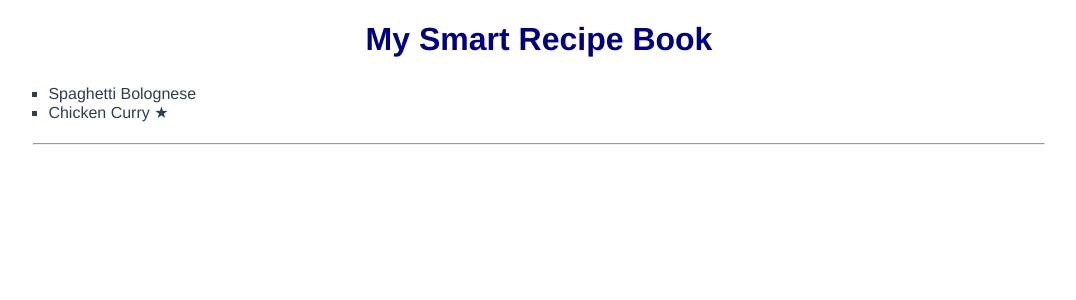
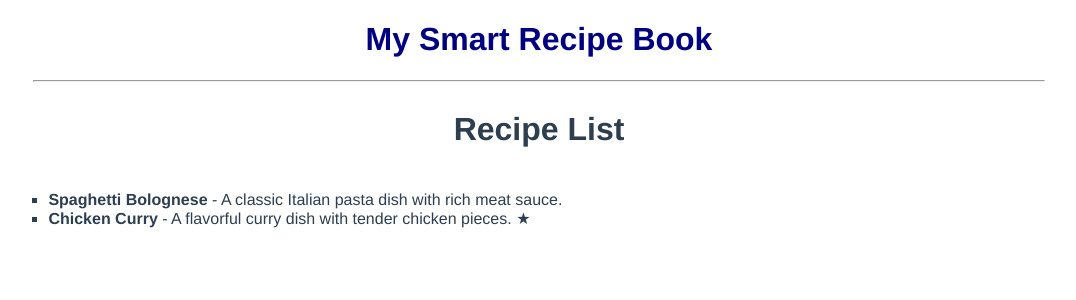
Before and after one commit to mkashifaslam/smart-recipe-box, an Angular app: page / in a window 1280 px wide. Shown: the top 300 px of the page, without its empty margins (101-1177 px from the left). Built offline with nearby package versions, Linux system fonts and the light colour scheme.

Commit message:
add recipe list component with styling and mock data

```diff
--- a/src/app/app.css
+++ b/src/app/app.css
@@ -12,13 +12,3 @@
 h1 {
   color: navy;
 }
-
-ul {
-  list-style-type: square;
-  padding: 5px;
-  text-align: left;
-}
-
-ul li {
-  margin: 0 10px;
-}
--- a/src/app/app.html
+++ b/src/app/app.html
@@ -1,14 +1,5 @@
 <div class="app">
   <h1>My {{ title() }}</h1>
-  <ul>
-    @for (recipe of recipes(); track recipe.id) {
-      <li>
-        {{ recipe.name }}
-        @if (recipe.isFavorite) {
-          <span class="text-red-500">★</span>
-        }
-      </li>
-    }
-  </ul>
   <hr/>
+  <app-recipe-list/>
 </div>
--- a/src/app/app.ts
+++ b/src/app/app.ts
@@ -1,13 +1,13 @@
-import { Component, signal } from '@angular/core';
-import { RecipeModel } from './models';
-import { MOCK_RECIPES } from './mock-recipes';
+import { ChangeDetectionStrategy, Component, signal } from '@angular/core';
+import { RecipeList } from './recipe-list/recipe-list';
 
 @Component({
   selector: 'app-root',
   templateUrl: './app.html',
-  styleUrl: './app.css'
+  styleUrl: './app.css',
+  imports: [RecipeList],
+  changeDetection: ChangeDetectionStrategy.OnPush,
 })
 export class App {
   protected readonly title = signal('Smart Recipe Book');
-  recipes = signal<RecipeModel[]>(MOCK_RECIPES);
 }
--- a/src/app/mock-recipes.ts
+++ b/src/app/mock-recipes.ts
@@ -5,7 +5,7 @@ export const MOCK_RECIPES: RecipeModel[] = [
     id: 1,
     name: 'Spaghetti Bolognese',
     description: 'A classic Italian pasta dish with rich meat sauce.',
-    imageUrl: 'https://example.com/spaghetti.jpg',
+    imgUrl: 'https://example.com/spaghetti.jpg',
     isFavorite: false,
     ingredients: [
       { name: 'Spaghetti', quantity: 200, unit: 'g' },
@@ -19,7 +19,7 @@ export const MOCK_RECIPES: RecipeModel[] = [
     id: 2,
     name: 'Chicken Curry',
     description: 'A flavorful curry dish with tender chicken pieces.',
-    imageUrl: 'https://example.com/chicken-curry.jpg',
+    imgUrl: 'https://example.com/chicken-curry.jpg',
     isFavorite: true,
     ingredients: [
       { name: 'Chicken Breast', quantity: 500, unit: 'g' },
--- a/src/app/models.ts
+++ b/src/app/models.ts
@@ -8,7 +8,7 @@ export interface RecipeModel {
   id: number;
   name: string;
   description: string;
-  imageUrl: string;
+  imgUrl: string;
   isFavorite: boolean;
   ingredients: Ingredient[];
 }
--- /dev/null
+++ b/src/app/recipe-list/recipe-list.css
@@ -0,0 +1,16 @@
+.recipe-list {
+  display: flex;
+  flex-direction: column;
+  flex-wrap: wrap;
+  justify-content: center;
+}
+
+ul {
+  list-style-type: square;
+  padding: 5px;
+  text-align: left;
+}
+
+ul li {
+  margin: 0 10px;
+}
--- /dev/null
+++ b/src/app/recipe-list/recipe-list.html
@@ -0,0 +1,15 @@
+<div class="recipe-list">
+  <h1>Recipe List</h1>
+  <div>
+    <ul>
+      @for (recipe of recipes(); track recipe.id) {
+        <li>
+          <strong> {{ recipe.name }} </strong> - {{ recipe.description }}
+          @if (recipe.isFavorite) {
+            <span class="text-red-500">★</span>
+          }
+        </li>
+      }
+    </ul>
+  </div>
+</div>
--- /dev/null
+++ b/src/app/recipe-list/recipe-list.ts
@@ -0,0 +1,13 @@
+import { Component, signal } from '@angular/core';
+import { RecipeModel } from '../models';
+import { MOCK_RECIPES } from '../mock-recipes';
+
+@Component({
+  selector: 'app-recipe-list',
+  imports: [],
+  templateUrl: './recipe-list.html',
+  styleUrl: './recipe-list.css',
+})
+export class RecipeList {
+  recipes = signal<RecipeModel[]>(MOCK_RECIPES);
+}
```
Also changed, not shown: 1 other file (tests, documents, lock files or other folders).
